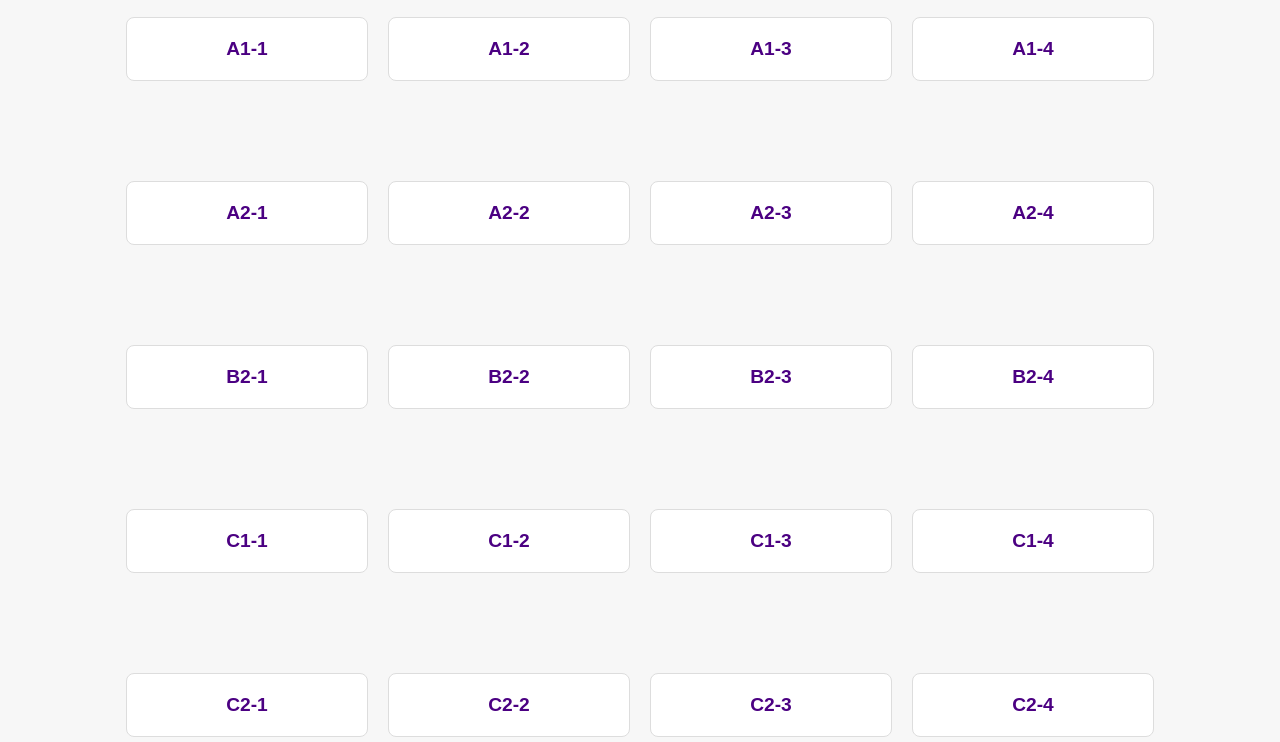
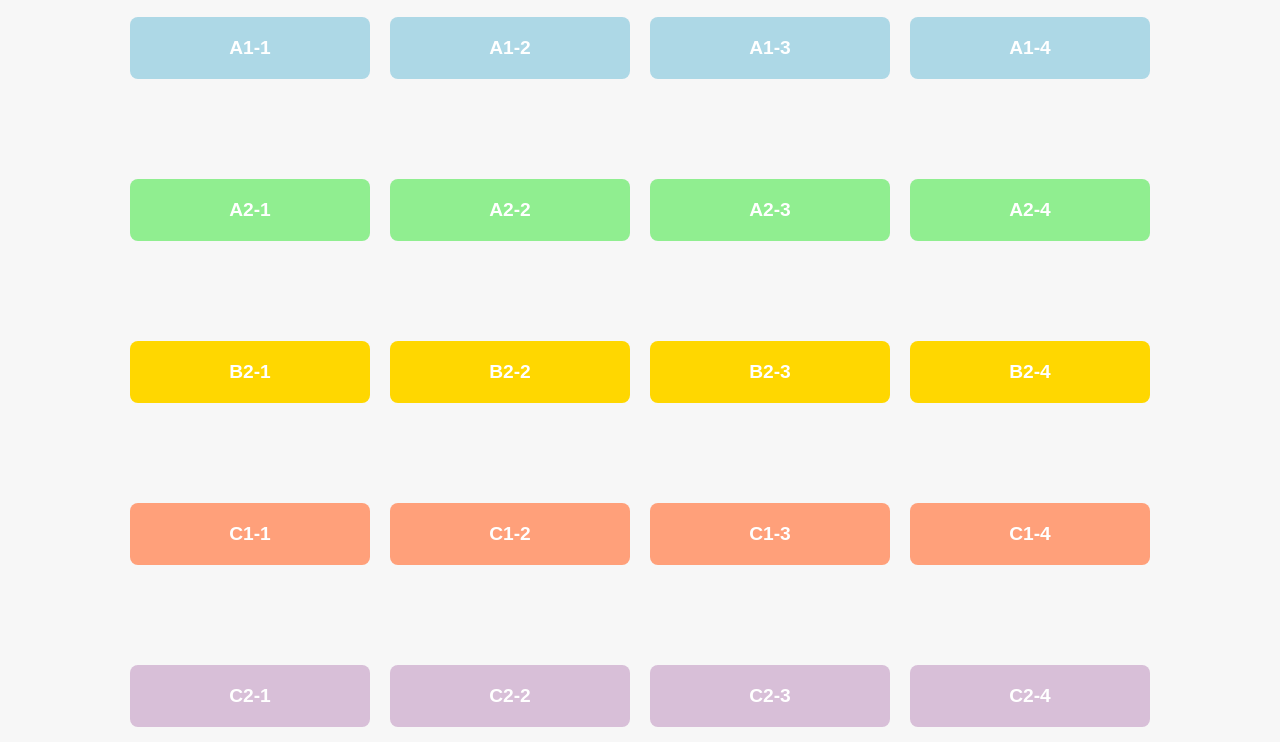
Before and after one commit to besmartezzahra/besmartquizzes, a plain HTML site: page public/index.html in a window 1280 px wide. Shown: the part 210-952 px from the top of the page. Drawn offline with Linux system fonts and the light colour scheme.

Commit message:
Update index.html

```diff
--- a/public/index.html
+++ b/public/index.html
@@ -41,23 +41,32 @@
             margin-bottom: 50px; /* Spacer to fit content in view */
         }
         .category {
-            background-color: white;
-            border: 1px solid #ddd;
             border-radius: 8px;
             width: 200px;
             padding: 20px;
             text-align: center;
-            transition: transform 0.2s;
+            transition: transform 0.2s, background-color 0.2s, color 0.2s;
         }
+        .category a {
+            text-decoration: none;
+            color: white;
+            font-size: 1.2em;
+            font-weight: bold;
+        }
+        .category.level-a1 { background-color: #add8e6; } /* Light Blue */
+        .category.level-a2 { background-color: #90ee90; } /* Light Green */
+        .category.level-b2 { background-color: #ffd700; } /* Gold */
+        .category.level-c1 { background-color: #ffa07a; } /* Light Salmon */
+        .category.level-c2 { background-color: #d8bfd8; } /* Thistle */
+
         .category:hover {
             transform: scale(1.05);
             box-shadow: 0px 4px 10px rgba(0, 0, 0, 0.2);
+            filter: brightness(90%);
         }
-        .category a {
-            text-decoration: none;
-            color: #4b0082;
-            font-size: 1.2em;
-            font-weight: bold;
+        .category:active {
+            transform: scale(0.98);
+            filter: brightness(80%);
         }
         footer {
             background-color: #4b0082;
@@ -125,38 +134,38 @@
     <div class="main-content">
         <h2>Choose Your Level</h2>
         <div class="categories">
-            <div class="category"><a href="/A1-1.html">A1-1</a></div>
-            <div class="category"><a href="/A1-2.html">A1-2</a></div>
-            <div class="category"><a href="/A1-3.html">A1-3</a></div>
-            <div class="category"><a href="/A1-4.html">A1-4</a></div>
+            <div class="category level-a1"><a href="/A1-1.html">A1-1</a></div>
+            <div class="category level-a1"><a href="/A1-2.html">A1-2</a></div>
+            <div class="category level-a1"><a href="/A1-3.html">A1-3</a></div>
+            <div class="category level-a1"><a href="/A1-4.html">A1-4</a></div>
         </div>
         <div style="height: 50px;"></div>
         <div class="categories">
-            <div class="category"><a href="/A2-1.html">A2-1</a></div>
-            <div class="category"><a href="/A2-2.html">A2-2</a></div>
-            <div class="category"><a href="/A2-3.html">A2-3</a></div>
-            <div class="category"><a href="/A2-4.html">A2-4</a></div>
+            <div class="category level-a2"><a href="/A2-1.html">A2-1</a></div>
+            <div class="category level-a2"><a href="/A2-2.html">A2-2</a></div>
+            <div class="category level-a2"><a href="/A2-3.html">A2-3</a></div>
+            <div class="category level-a2"><a href="/A2-4.html">A2-4</a></div>
         </div>
         <div style="height: 50px;"></div>
         <div class="categories">
-            <div class="category"><a href="/B2-1.html">B2-1</a></div>
-            <div class="category"><a href="/B2-2.html">B2-2</a></div>
-            <div class="category"><a href="/B2-3.html">B2-3</a></div>
-            <div class="category"><a href="/B2-4.html">B2-4</a></div>
+            <div class="category level-b2"><a href="/B2-1.html">B2-1</a></div>
+            <div class="category level-b2"><a href="/B2-2.html">B2-2</a></div>
+            <div class="category level-b2"><a href="/B2-3.html">B2-3</a></div>
+            <div class="category level-b2"><a href="/B2-4.html">B2-4</a></div>
         </div>
         <div style="height: 50px;"></div>
         <div class="categories">
-            <div class="category"><a href="/C1-1.html">C1-1</a></div>
-            <div class="category"><a href="/C1-2.html">C1-2</a></div>
-            <div class="category"><a href="/C1-3.html">C1-3</a></div>
-            <div class="category"><a href="/C1-4.html">C1-4</a></div>
+            <div class="category level-c1"><a href="/C1-1.html">C1-1</a></div>
+            <div class="category level-c1"><a href="/C1-2.html">C1-2</a></div>
+            <div class="category level-c1"><a href="/C1-3.html">C1-3</a></div>
+            <div class="category level-c1"><a href="/C1-4.html">C1-4</a></div>
         </div>
         <div style="height: 50px;"></div>
         <div class="categories">
-            <div class="category"><a href="/C2-1.html">C2-1</a></div>
-            <div class="category"><a href="/C2-2.html">C2-2</a></div>
-            <div class="category"><a href="/C2-3.html">C2-3</a></div>
-            <div class="category"><a href="/C2-4.html">C2-4</a></div>
+            <div class="category level-c2"><a href="/C2-1.html">C2-1</a></div>
+            <div class="category level-c2"><a href="/C2-2.html">C2-2</a></div>
+            <div class="category level-c2"><a href="/C2-3.html">C2-3</a></div>
+            <div class="category level-c2"><a href="/C2-4.html">C2-4</a></div>
         </div>
     </div>
 
```
